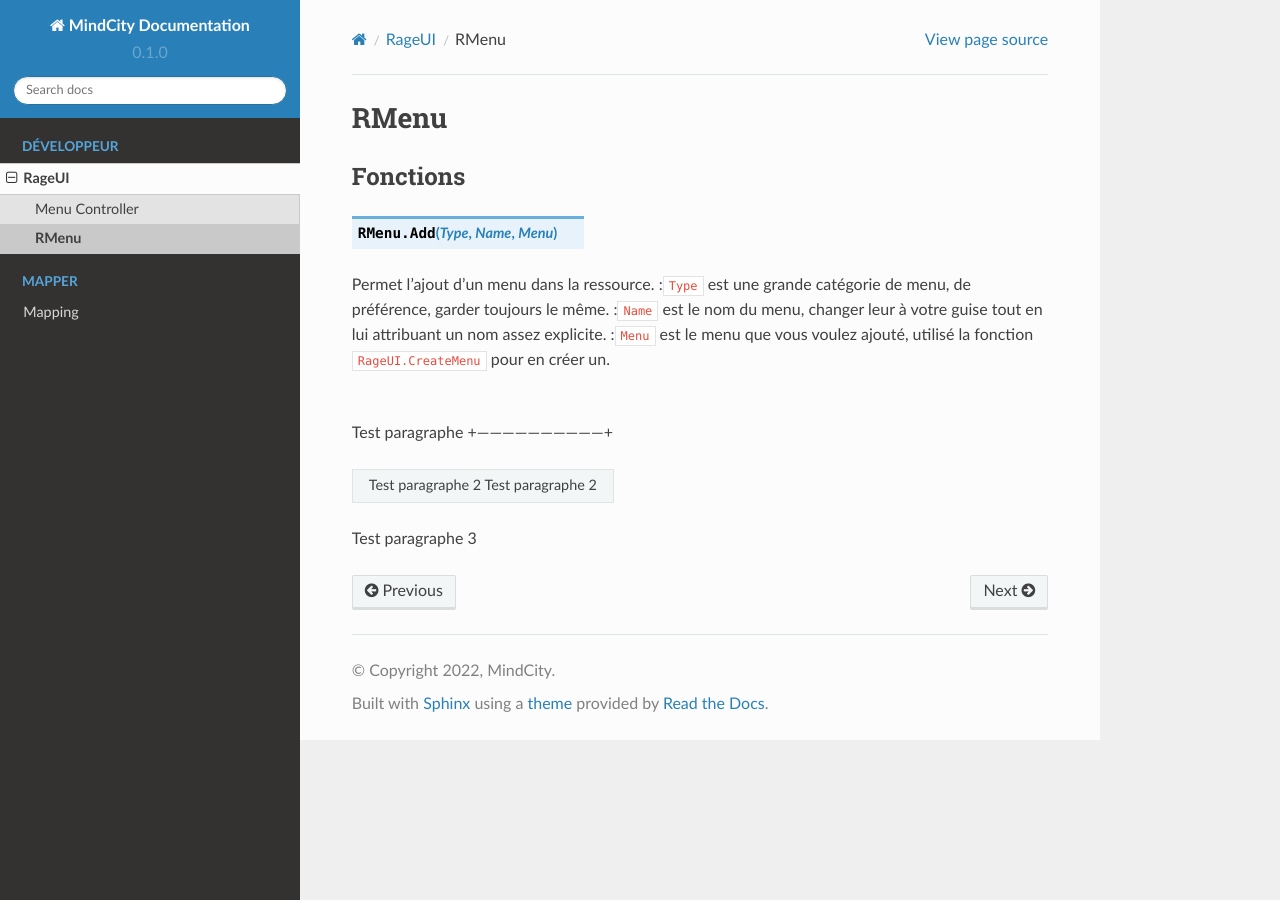
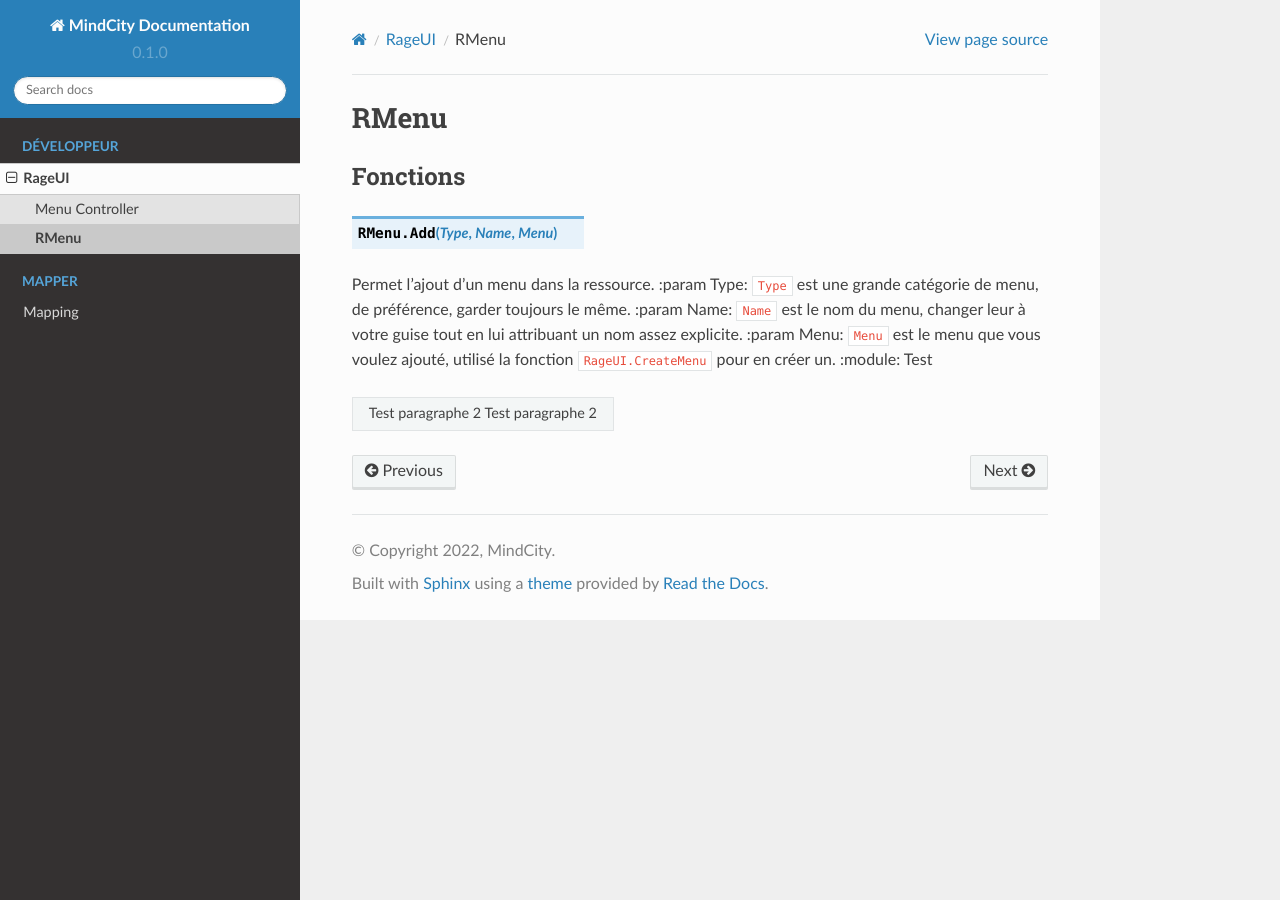
Before and after one commit to JustMordeckai/MindCity-Documentation, a Sphinx documentation site: the page built from docs/source/rageui/rmenu.rst, in a window 1280 px wide. Built offline with Sphinx 7.4.7 and the Read the Docs theme 2.0.0, drawn with Linux system fonts in a browser that asks for light colours.

Commit message:
Testing Param Function

```diff
--- a/docs/source/rageui/rmenu.rst
+++ b/docs/source/rageui/rmenu.rst
@@ -6,19 +6,12 @@
 
 .. function:: RMenu.Add(Type, Name, Menu)
 Permet l'ajout d'un menu dans la ressource.
-:``Type`` est une grande catégorie de menu, de préférence, garder toujours le même.
-:``Name`` est le nom du menu, changer leur à votre guise tout en lui attribuant un nom assez explicite.
-:``Menu`` est le menu que vous voulez ajouté, utilisé la fonction ``RageUI.CreateMenu`` pour en créer un.
-
-
-+------------------------------+
-Test paragraphe
-+------------------------------+
+:param Type: ``Type`` est une grande catégorie de menu, de préférence, garder toujours le même.
+:param Name: ``Name`` est le nom du menu, changer leur à votre guise tout en lui attribuant un nom assez explicite.
+:param Menu: ``Menu`` est le menu que vous voulez ajouté, utilisé la fonction ``RageUI.CreateMenu`` pour en créer un.
+:module: Test
 
 +------------------------------+
 |Test paragraphe      2        |
 |Test paragraphe      2        |
 +------------------------------+
-
-
-| Test paragraphe 3
```
